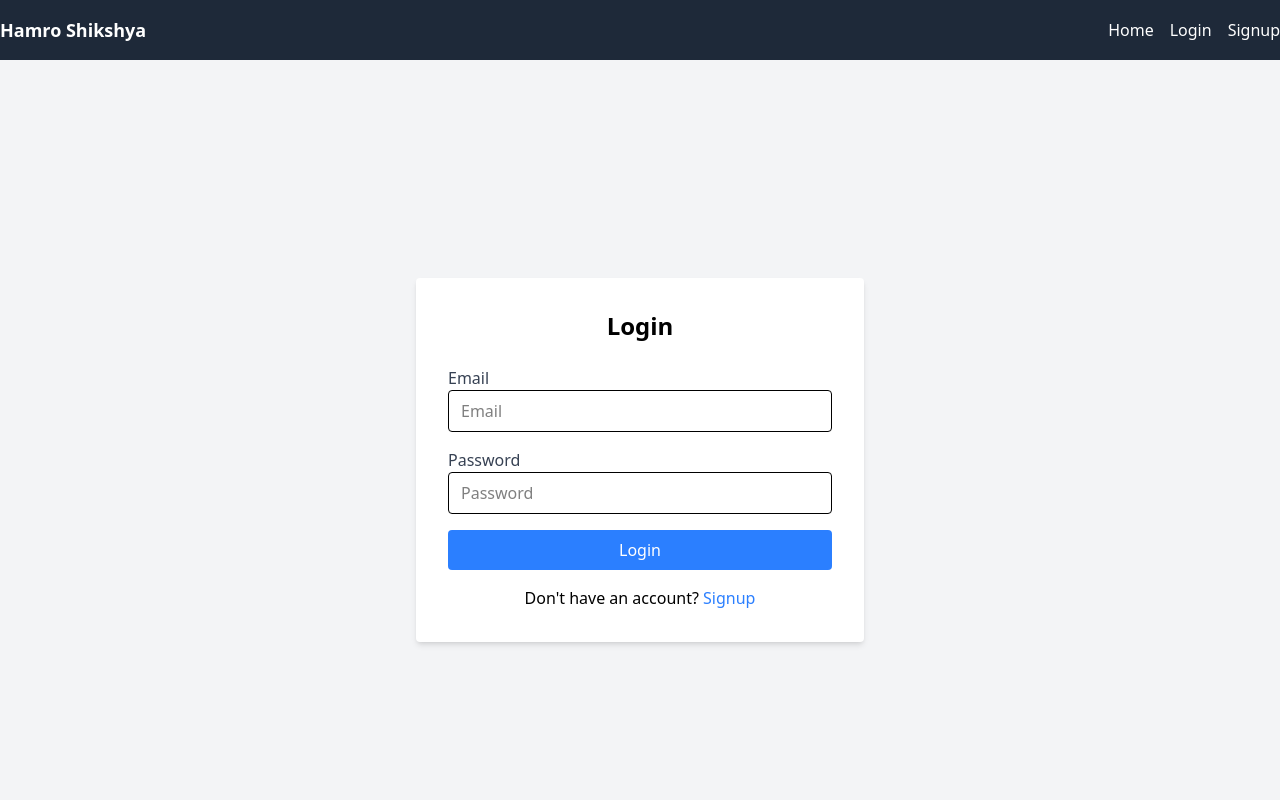
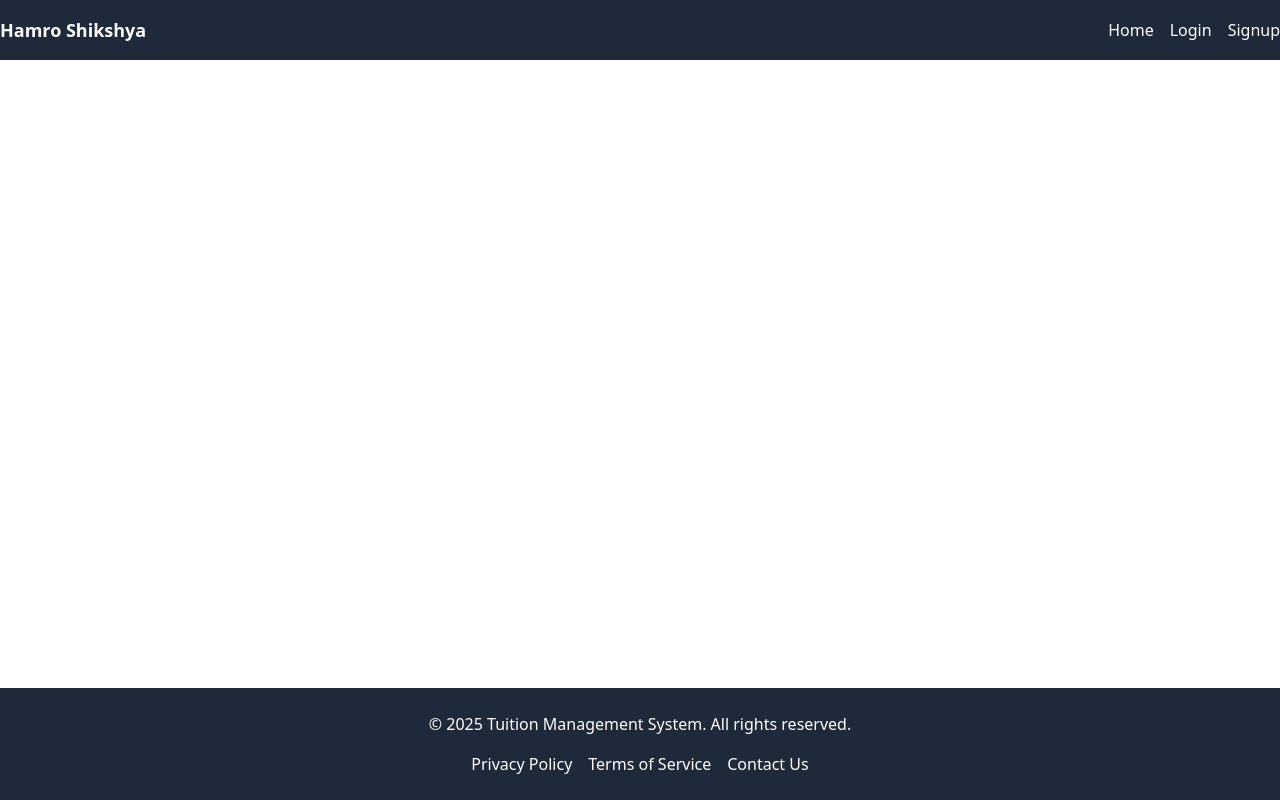
Before and after one commit to Ashish21212/tuitionmanagement, a React (Vite) app in the folder tuition-frontend/: page /login in a window 1280 px wide. Shown: the top 800 px of the page. Built offline with nearby package versions, Linux system fonts and the light colour scheme; the HTML template or start-up script is replaced by a standard one.

Commit message:
protected routes added

```diff
--- a/tuition-frontend/src/AppRoutes.jsx
+++ b/tuition-frontend/src/AppRoutes.jsx
@@ -4,13 +4,19 @@
 import Home from "./components/Home";
 import Signup from "./components/Signup";
 import Login from "./components/Login";
+import ProtectedRoutes from "./components/ProtectedRoutes";
 
 const AppRoutes = () => {
+  const isLoggedIn = localStorage.getItem("token");
   return (
     <Routes>
       <Route path="/" element={<Home />} />
-      <Route path="/signup" element={<Signup />} />
-      <Route path="/login" element={<Login />} />
+
+      {isLoggedIn && (<>
+        <Route path="/signup" element={<ProtectedRoutes element={<Signup />} />} />
+        <Route path="/login" element={<ProtectedRoutes element={<Login />} />} />
+        </>
+      )}
     </Routes>
   );
 };
--- /dev/null
+++ b/tuition-frontend/src/components/ProtectedRoutes.jsx
@@ -0,0 +1,11 @@
+import React from 'react'
+import { Navigate } from 'react-router-dom'
+
+const ProtectedRoutes = ({element}) => {
+    const isLoggedIn = localStorage.getItem("token");
+  return (
+    isLoggedIn ? <Navigate to="/" /> : element
+  )
+}
+
+export default ProtectedRoutes
```
Also changed, not shown: tuition-frontend/src/App.jsx (line endings or trailing spaces).
